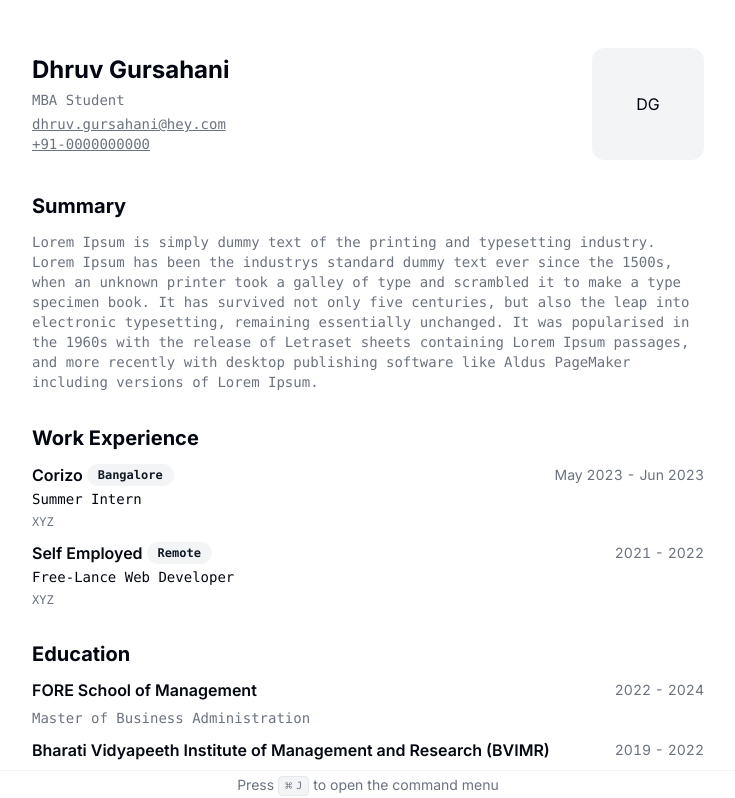
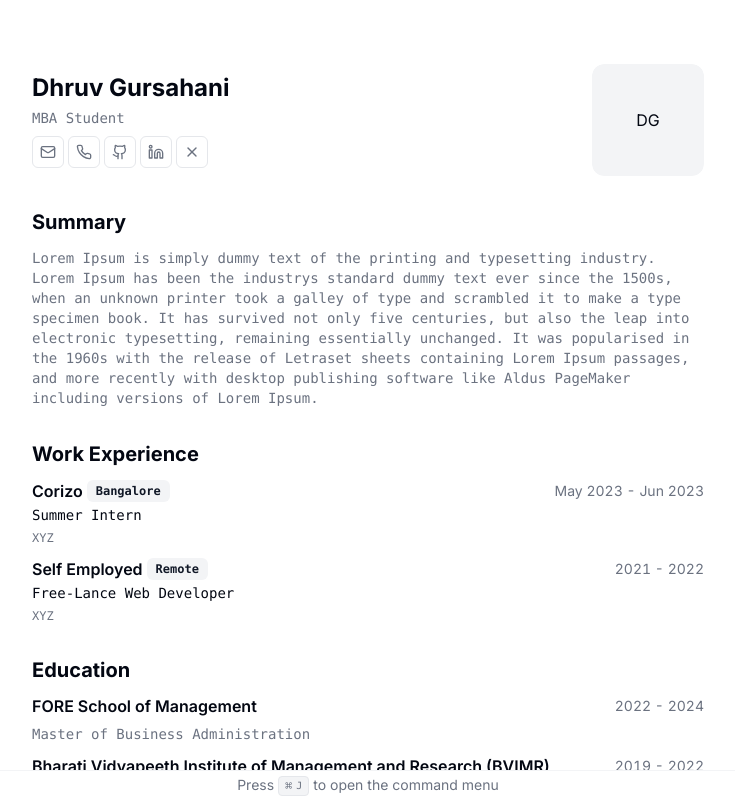
Before and after one commit to dhruv-bvpdev/cv, a Next.js app: page / in a window 1280 px wide. Shown: the top 798 px of the page, without its empty margins (272-1007 px from the left). Built offline with nearby package versions, Linux system fonts and the light colour scheme.

Commit message:
feat: :green_heart: social icons

```diff
--- a/src/app/page.tsx
+++ b/src/app/page.tsx
@@ -6,6 +6,8 @@ import { Badge } from '../components/ui/badge'
 import { CommandMenu } from '../components/command-menu'
 import { Metadata } from 'next'
 import { Section } from '../components/ui/section'
+import { Github, LinkedinIcon, MailIcon, PhoneIcon, XIcon } from 'lucide-react'
+import { Button } from '../components/ui/button'
 
 const RESUME_DATA = {
   name: 'Dhruv Gursahani',
@@ -21,15 +23,18 @@ const RESUME_DATA = {
     social: [
       {
         name: 'GitHub',
-        url: 'https://github.com/'
+        url: 'https://github.com/',
+        icon: Github
       },
       {
         name: 'LinkedIn',
-        url: 'https://www.linkedin.com/in/dhruvgursahani/'
+        url: 'https://www.linkedin.com/in/dhruvgursahani/',
+        icon: LinkedinIcon
       },
       {
         name: 'Twitter',
-        url: 'https://twitter.com/dhruv_gursahani'
+        url: 'https://twitter.com/dhruv_gursahani',
+        icon: XIcon
       }
     ]
   },
@@ -99,7 +104,7 @@ export const metadata: Metadata = {
 
 export default function Page() {
   return (
-    <main className="container mx-auto p-1 md:p-12 relative overflow-auto scroll-mb-12">
+    <main className="container mx-auto p-4 md:p-16 print:p-12 relative overflow-auto scroll-my-12">
       <section className="w-full max-w-2xl mx-auto bg-white space-y-8">
         <div className="flex items-center justify-between">
           <div className="flex-1 space-y-1">
@@ -107,7 +112,35 @@ export default function Page() {
             <p className="text-muted-foreground font-mono text-sm max-w-md text-pretty">
               {RESUME_DATA.about}
             </p>
-            <div className="text-muted-foreground font-mono flex flex-col text-sm gap-x-1">
+            <div className="print:hidden flex text-muted-foreground font-mono text-sm gap-x-1 pt-1">
+              {RESUME_DATA.contact.email ? (
+                <a href={`mailto:${RESUME_DATA.contact.email}`}>
+                  <Button className="h-8 w-8" variant="outline" size="icon">
+                    <MailIcon className="h-4 w-4" />
+                  </Button>
+                </a>
+              ) : null}
+              {RESUME_DATA.contact.tel ? (
+                <a href={`tel:${RESUME_DATA.contact.tel}`}>
+                  <Button className="h-8 w-8" variant="outline" size="icon">
+                    <PhoneIcon className="h-4 w-4" />
+                  </Button>
+                </a>
+              ) : null}
+              {RESUME_DATA.contact.social.map(social => (
+                <Button
+                  key={social.name}
+                  className="h-8 w-8"
+                  variant="outline"
+                  size="icon"
+                >
+                  <a href={social.url}>
+                    <social.icon className="h-4 w-4" />
+                  </a>
+                </Button>
+              ))}
+            </div>
+            <div className="hidden print:flex text-muted-foreground font-mono flex-col text-sm gap-x-1">
               {RESUME_DATA.contact.email ? (
                 <a href={`mailto:${RESUME_DATA.contact.email}`}>
                   <span className="underline">{RESUME_DATA.contact.email}</span>
--- a/src/components/ui/badge.tsx
+++ b/src/components/ui/badge.tsx
@@ -4,7 +4,7 @@ import { cva, type VariantProps } from 'class-variance-authority'
 import { cn } from '@/lib/utils'
 
 const badgeVariants = cva(
-  'inline-flex items-center rounded-full border px-2.5 py-0.5 text-xs font-semibold font-mono transition-colors focus:outline-none focus:ring-2 focus:ring-ring focus:ring-offset-2',
+  'inline-flex items-center rounded-md border px-2 py-0.5 text-xs font-semibold font-mono transition-colors focus:outline-none focus:ring-2 focus:ring-ring focus:ring-offset-2',
   {
     variants: {
       variant: {
```
